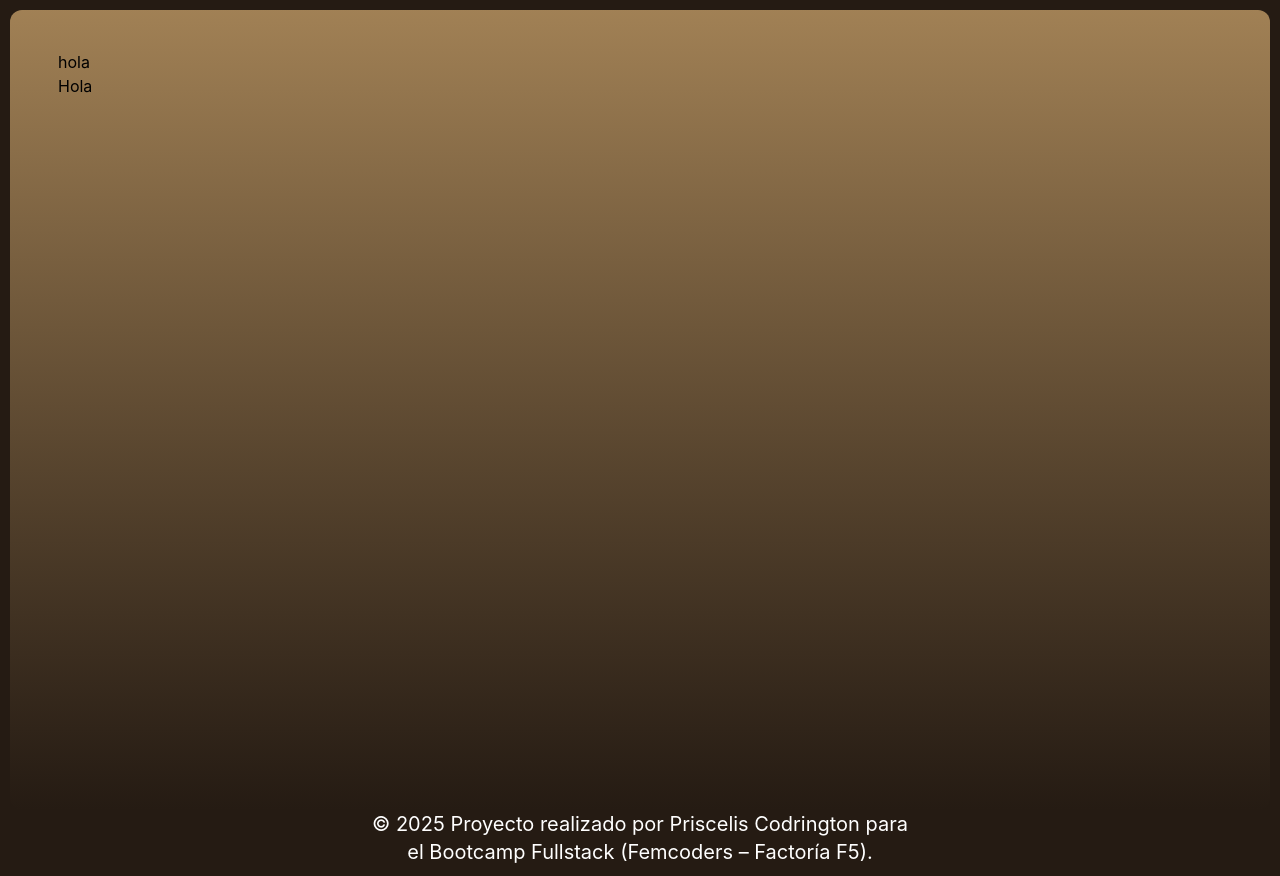
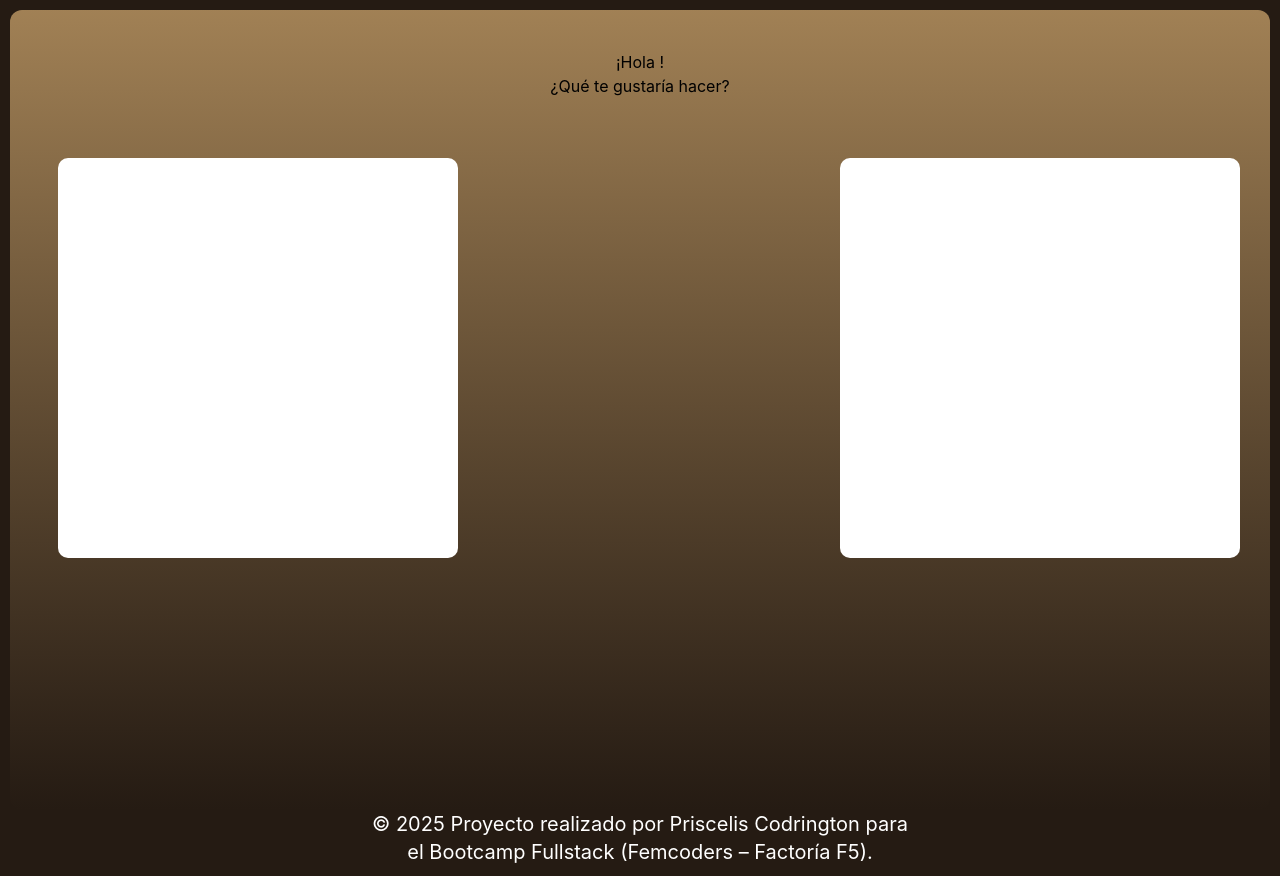
Before and after one commit to priscelis/astrology-page, a React (Vite) app: page /options in a window 1280 px wide. Built offline with nearby package versions, Linux system fonts and the light colour scheme.

Commit message:
src/pages/Options.jsx

```diff
--- a/src/pages/Options.jsx
+++ b/src/pages/Options.jsx
@@ -1,15 +1,33 @@
-
+import { Link } from "react-router-dom";
+import { useParams } from "react-router-dom";
+import Greeting from "../components/Greeting";
 
 const Options = () => {
+  const { nombre } = useParams();
   return (
     <>
-    <p>hola</p>
-    <h1>
-    Hola
-   </h1>
+      <article>
+        <Greeting nombre={nombre} />
+      </article>
 
+      <section className="flex justify-center mt-[60px]">
+        <div className="grid grid-cols-2 grid-rows-1 gap-[400px] ">
+          <Link to="/allcards">
+            <div className="bg-white w-[400px] h-[400px] rounded-[10px] flex justify-center">
+
+            </div>
+          </Link>
+
+          <Link to="/past-present-future">
+            <div className="bg-white w-[400px] h-[400px] rounded-[10px]">
+
+            </div>
+          </Link>
+        </div>
+
+      </section>
     </>
-  )
-}
+  );
+};
 
-export default Options
+export default Options;
```
